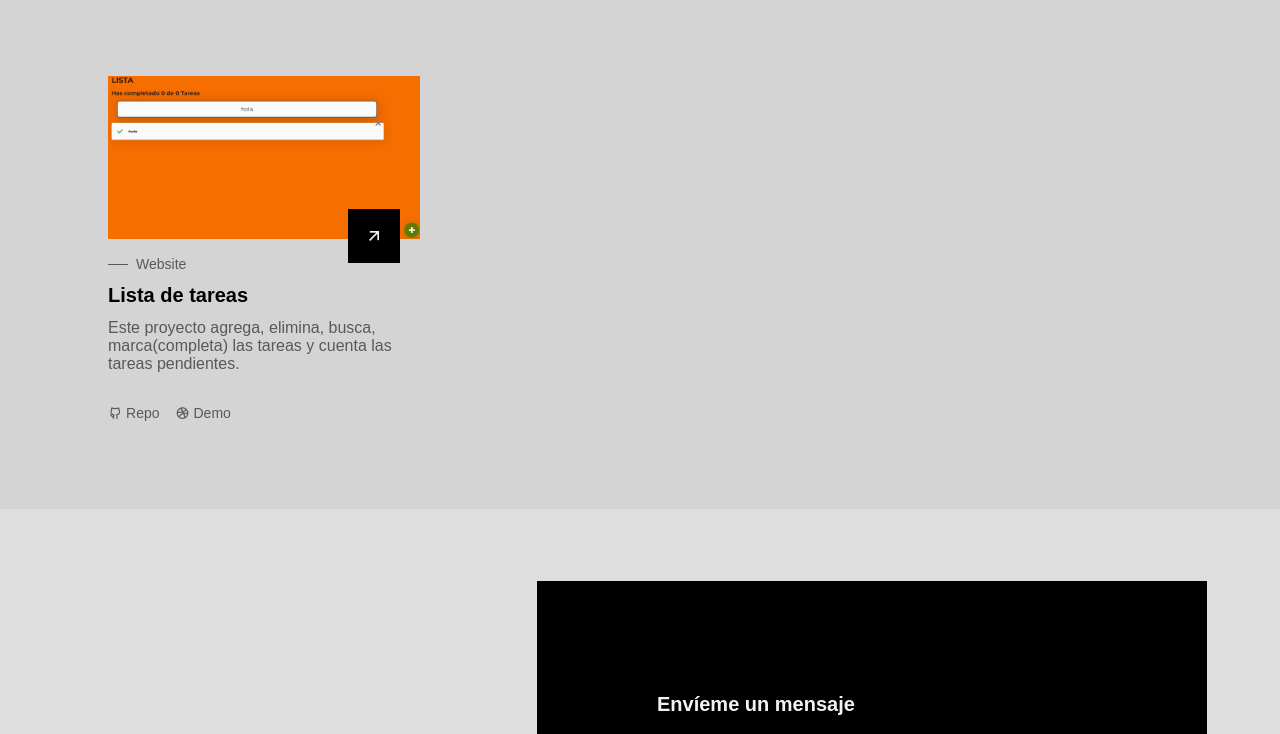
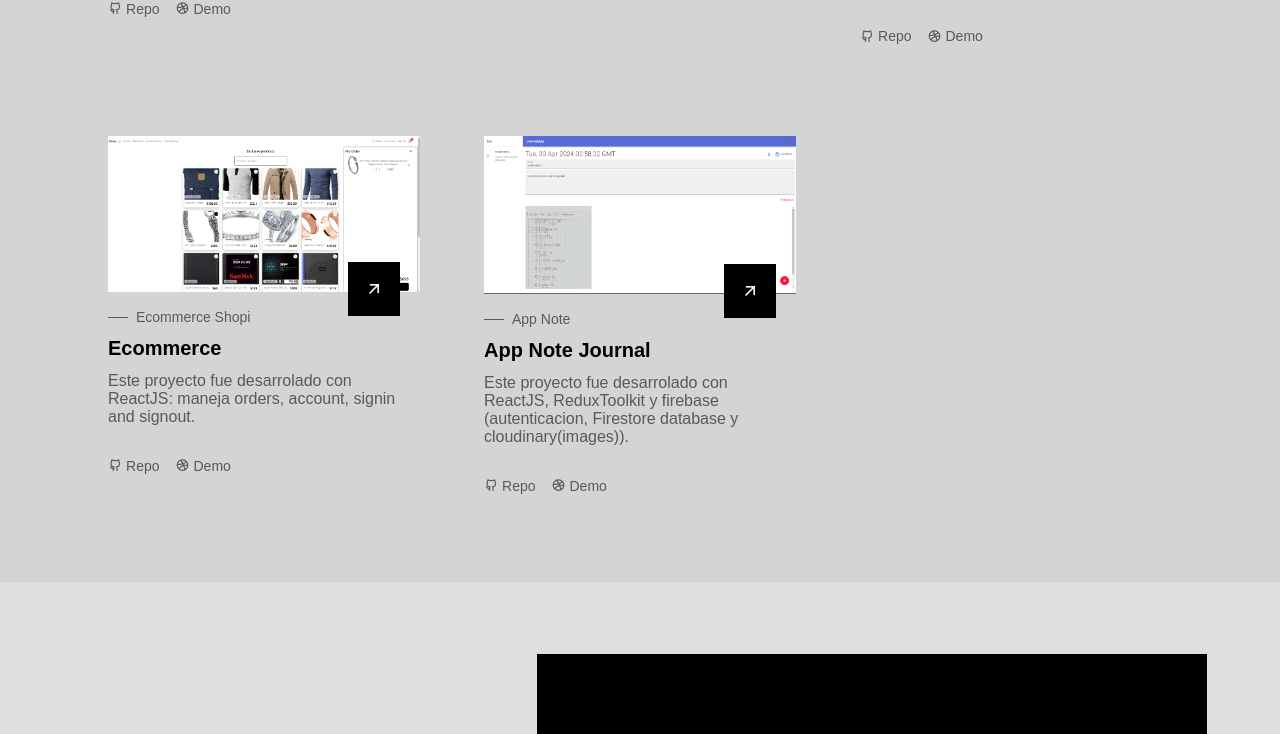
Before and after one commit to rafaleo06-web/personal-portafolio, a plain HTML site: page index.html in a window 1280 px wide. Shown: the part 3451-4185 px from the top of the page. Drawn offline with nearby package versions, Linux system fonts and the light colour scheme; a web font is replaced by a local one.

Commit message:
update projects

```diff
--- a/index.html
+++ b/index.html
@@ -82,7 +82,7 @@
               resultando en un trabajo de calidad.
             </p>
 
-            <a href="https://drive.google.com/file/d/1HVk9cI3GROArZfEwpgcRDyalP8K8iF8K/view?usp=drive_link" class="home__scroll">
+            <a href="https://drive.google.com/file/d/1mF5U-aIcPnGPY9FdfJ6WNvJEpwyoOORp/view?usp=sharing" class="home__scroll">
               <div class="home__scroll-box">
                 <i class="ri-arrow-down-line"></i>
               </div>
@@ -251,6 +251,20 @@
               </p> -->
             </div>
           </article>
+          <article class="services__card">
+            <div class="services__border"></div>
+            <div class="services__content">
+              <img src="/assets/image/icon-firebase.png" alt="">
+              <!-- <div class="services__icon">
+                <div class="services__box"></div>
+                <i class="ri-smartphone-line"></i>
+              </div> -->
+              <h2 class="services__title">Firebase</h2>
+              <!-- <p class="services__description">
+                Design and transform website projects into mobile apps to provide a seamless user experience.
+              </p> -->
+            </div>
+          </article>
         </div>
       </section>
 
@@ -332,24 +346,48 @@
 
           <article class="projects__card">
             <div class="projects__image">
-              <img src="assets/image/website4.jpg" alt="" class="projects__img" />
-              <a href="https://rafaleo06-web.github.io/listacks-react/" class="projects__button button">
+              <img src="assets/image/website5.png" alt="" class="projects__img" />
+              <a href="https://ecommerceelsol.netlify.app/" class="projects__button button">
                 <i class="ri-arrow-right-up-line"></i>
               </a>
             </div>
             <div class="projects__content">
-              <h3 class="projects__subtitle">Website</h3>
-              <h2 class="projects__title">Lista de tareas</h2>
+              <h3 class="projects__subtitle">Ecommerce Shopi</h3>
+              <h2 class="projects__title">Ecommerce</h2>
               <p class="projects__description">
-                Este proyecto agrega, elimina, busca, marca(completa) las tareas y cuenta las tareas pendientes.
+                Este proyecto fue desarrolado con ReactJS: maneja orders, account, signin and signout.
 
               </p>
             </div>
             <div class="projects__buttons">
-              <a href="https://github.com/rafaleo06-web/listacks-react" target="__blank" class="projects__link">
+              <a href="https://github.com/rafaleo06-web/ecommerce-apiFakeStore" target="__blank" class="projects__link">
                 <i class="ri-github-line"></i>Repo
               </a>
-              <a href="https://rafaleo06-web.github.io/listacks-react/" target="__blank" class="projects__link">
+              <a href="https://ecommerceelsol.netlify.app" target="__blank" class="projects__link">
+                <i class="ri-dribbble-line"></i>Demo
+              </a>
+          </article>
+
+          <article class="projects__card">
+            <div class="projects__image">
+              <img src="assets/image/website6.png" alt="" class="projects__img" />
+              <a href="https://appnotejournal.vercel.app/auth/login" class="projects__button button">
+                <i class="ri-arrow-right-up-line"></i>
+              </a>
+            </div>
+            <div class="projects__content">
+              <h3 class="projects__subtitle">App Note </h3>
+              <h2 class="projects__title">App Note Journal </h2>
+              <p class="projects__description">
+                Este proyecto fue desarrolado con ReactJS, ReduxToolkit y firebase (autenticacion, Firestore database y cloudinary(images)).
+
+              </p>
+            </div>
+            <div class="projects__buttons">
+              <a href="https://github.com/rafaleo06-web/appnotejournal" target="__blank" class="projects__link">
+                <i class="ri-github-line"></i>Repo
+              </a>
+              <a href="https://appnotejournal.vercel.app/auth/login/" target="__blank" class="projects__link">
                 <i class="ri-dribbble-line"></i>Demo
               </a>
           </article>
```
Also changed, not shown: assets/image/icon-firebase.png (added), assets/image/website5.png (added), assets/image/website6.png (added).
